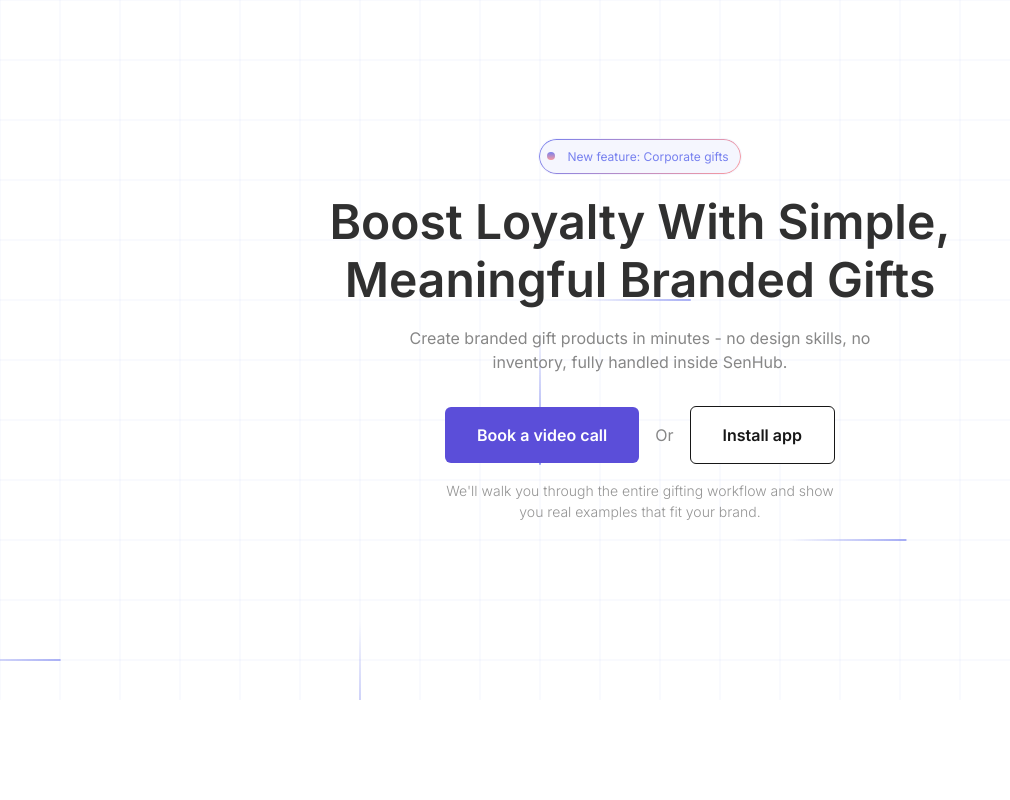
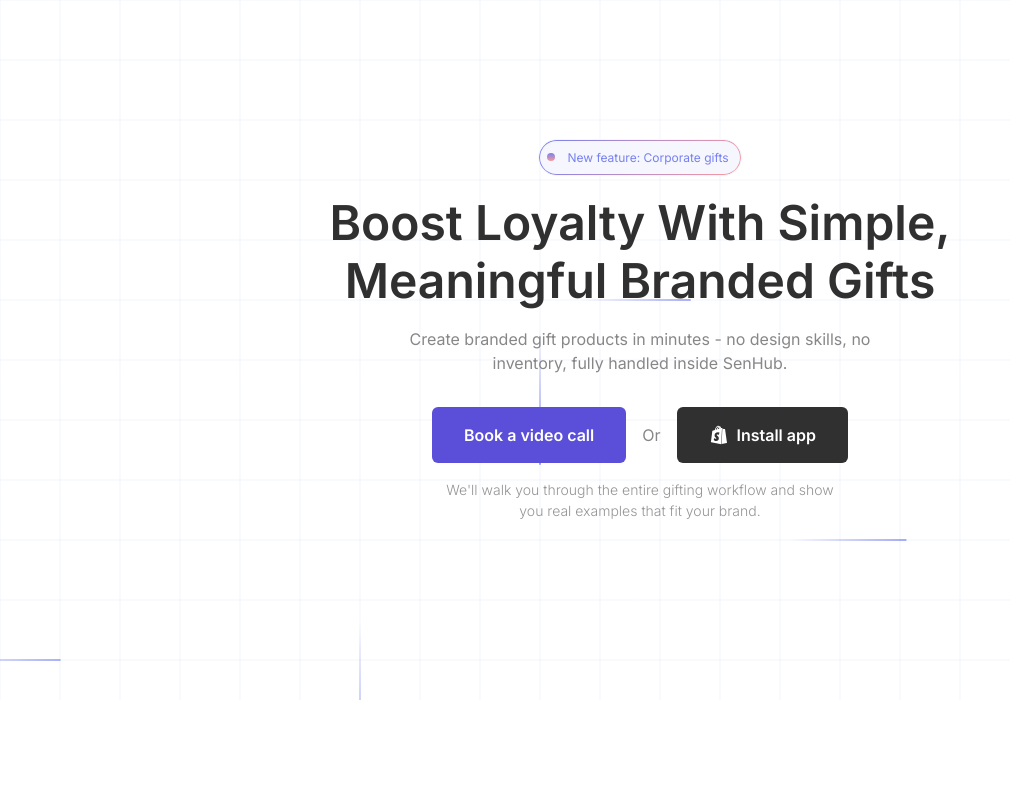
Before and after one commit to anhvha/senhub, a Next.js app: page / in a window 1280 px wide. Shown: the top 800 px of the page, without its empty margins (0-1010 px from the left). Built offline with nearby package versions, Linux system fonts and the light colour scheme.

Commit message:
update button

```diff
--- a/src/components/sections/HeroSection.tsx
+++ b/src/components/sections/HeroSection.tsx
@@ -200,12 +200,16 @@
               <span className="text-[#878787] text-base font-normal">Or</span>
 
               <Button
-                variant="outline"
                 size="lg"
-                className="bg-white text-[#303030] border-[#303030] hover:bg-neutral-50 px-6 py-4 h-auto text-base font-medium rounded-[6px]"
+                className="!bg-[#303030] hover:!bg-[#404040] !text-white px-6 py-4 h-auto text-base font-medium rounded-[8px] flex items-center gap-2 relative overflow-hidden group"
                 onClick={() => window.open(siteConfig.links.installApp, '_blank')}
               >
+                {/* Shopify Icon */}
+                <img src="/shopify.svg" alt="Shopify" className="w-5 h-5" />
                 {siteConfig.hero.ctaSecondary}
+
+                {/* Shine Effect */}
+                <div className="absolute inset-0 -translate-x-full group-hover:animate-[shimmer_1.5s_infinite] bg-gradient-to-r from-transparent via-white/10 to-transparent z-10" />
               </Button>
             </div>
 
```
Also changed, not shown: public/shopify.svg (added).
